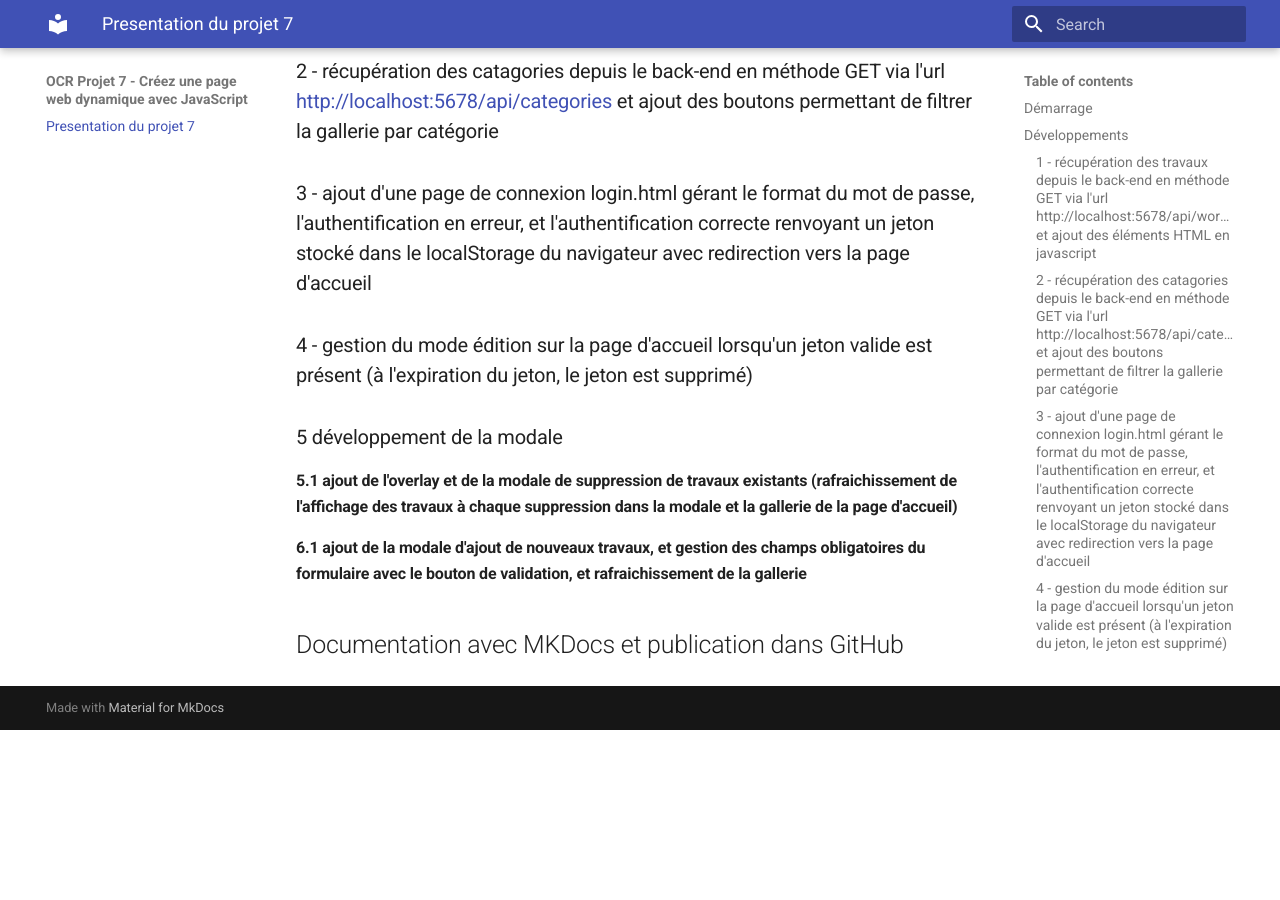
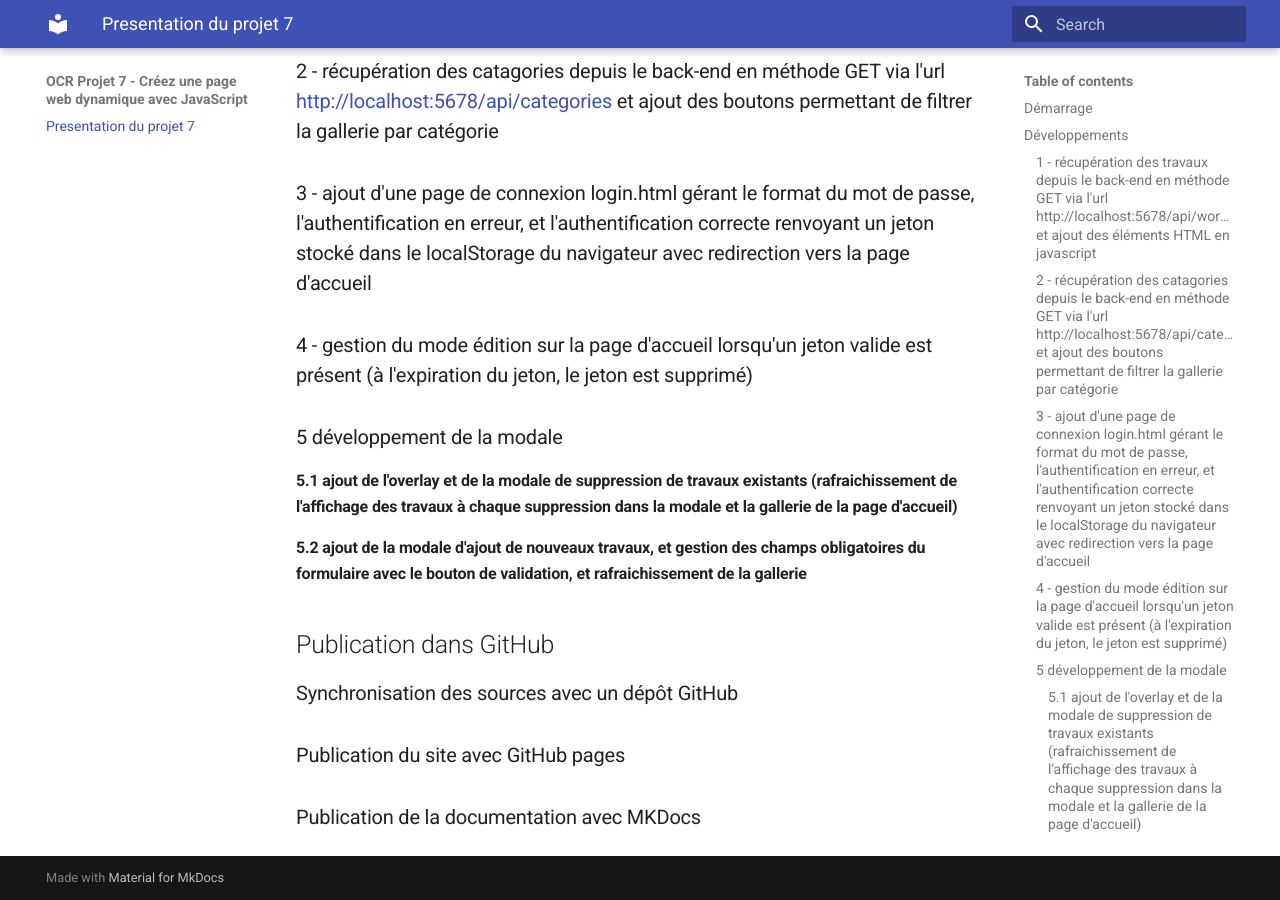
Before and after one commit to ldnpto/ocr-p7-FrontEnd-SophieBluel, an MkDocs documentation site: the page built from docs/index.md, in a window 1280 px wide and 900 px high, scrolled down 735 px. Built offline with MkDocs 1.6.1 and Material for MkDocs 9.7.7, drawn with Linux system fonts in a browser that asks for light colours; before the commit the page ends 1465 px from its top, so only the background shows below that.

Commit message:
mise à jour de la doc

```diff
--- a/docs/index.md
+++ b/docs/index.md
@@ -21,6 +21,9 @@
 ### 4 - gestion du mode édition sur la page d'accueil lorsqu'un jeton valide est présent (à l'expiration du jeton, le jeton est supprimé)
 ### 5 développement de la modale
 #### 5.1 ajout de l'overlay et de la modale de suppression de travaux existants (rafraichissement de l'affichage des travaux à chaque suppression dans la modale et la gallerie de la page d'accueil)
-#### 6.1 ajout de la modale d'ajout de nouveaux travaux, et gestion des champs obligatoires du formulaire avec le bouton de validation, et rafraichissement de la gallerie
+#### 5.2 ajout de la modale d'ajout de nouveaux travaux, et gestion des champs obligatoires du formulaire avec le bouton de validation, et rafraichissement de la gallerie
 
-## Documentation avec MKDocs et publication dans GitHub
+## Publication dans GitHub
+### Synchronisation des sources avec un dépôt GitHub
+### Publication du site avec GitHub pages
+### Publication de la documentation avec MKDocs
```
Also changed, not shown: site/index.html, site/search/search_index.json.
